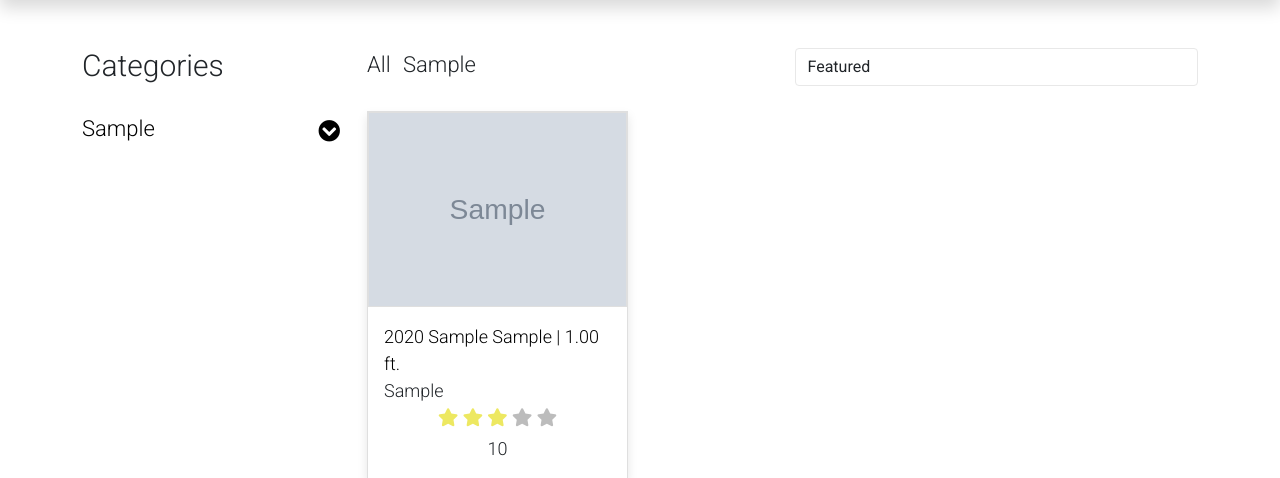
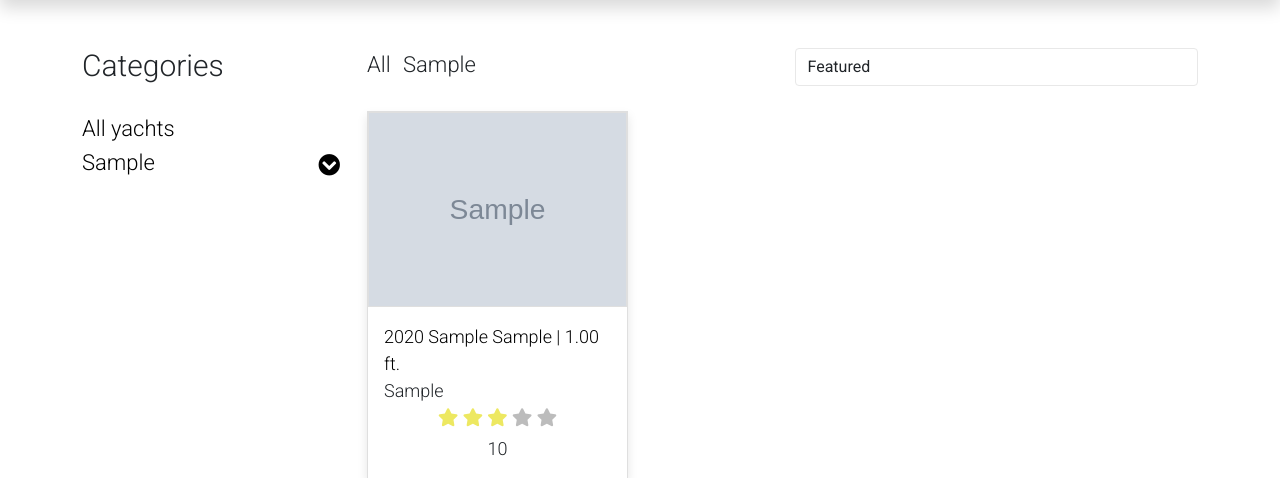
Before and after one commit to Megazorch/Yacht-Shop, a Django app: page /catalog/yachts/ in a window 1280 px wide. Shown: the part 110-588 px from the top of the page. Run offline with Django 4.2, Linux system fonts and the light colour scheme; tables that the repository leaves empty hold one stand-in row (values such as "Sample post"); grey boxes marked "Sample" are stand-in pictures; some libraries are stand-ins or nearby versions.

Commit message:
Added link to return back to all yachts in the list.

```diff
--- a/catalog/templates/shop.html
+++ b/catalog/templates/shop.html
@@ -15,6 +15,8 @@
             <div class="col-lg-3">
                 <h1 class="h2 pb-4">Categories</h1>
                 <ul class="list-unstyled templatemo-accordion">
+                    <a class="collapsed d-flex justify-content-between h3 text-decoration-none"
+                               href="/catalog/yachts/">All yachts</a>
                     {% for category in categories %}
                         <li class="pb-3">
                             <a class="collapsed d-flex justify-content-between h3 text-decoration-none"
```
